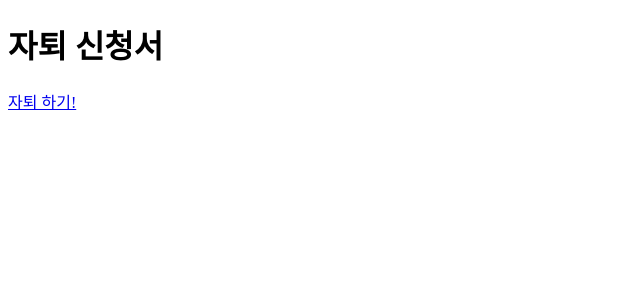
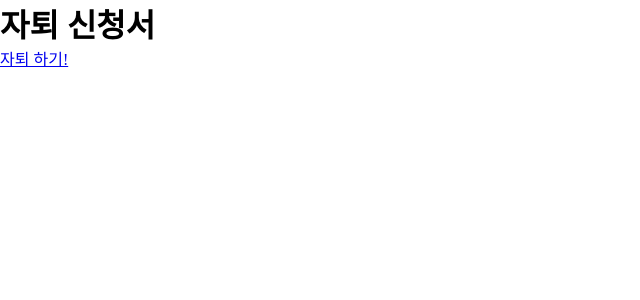
Before and after one commit to gywns022727/drop_out, a React (Vite) app: page / in a window 1280 px wide. Shown: the top 300 px of the page, without its empty margins (0-640 px from the left). Built offline with nearby package versions, Linux system fonts and the light colour scheme.

Commit message:
add globalstyle

```diff
--- a/src/Routes/Routes.tsx
+++ b/src/Routes/Routes.tsx
@@ -3,6 +3,7 @@
 import { persistStore } from "redux-persist";
 import { PersistGate } from "redux-persist/integration/react";
 import { BrowserRouter, Routes, Route } from "react-router-dom";
+import GlobalStyle from "../style/GlobalStyle";
 import Main from "../Page/Main";
 import School from "../Page/School";
 import Privacy from "../Page/Privacy";
@@ -15,6 +16,7 @@
   return (
     <Provider store={store}>
       <PersistGate loading={null} persistor={persistor}>
+        <GlobalStyle />
         <BrowserRouter>
           <Routes>
             <Route path="/" element={<Main />} />
--- /dev/null
+++ b/src/style/GlobalStyle.tsx
@@ -0,0 +1,12 @@
+import { createGlobalStyle } from "styled-components";
+
+const GlobalStyle = createGlobalStyle`
+  * {
+    margin: 0;
+    padding: 0;
+    box-sizing: border-box;
+  }
+
+`;
+
+export default GlobalStyle;
```
